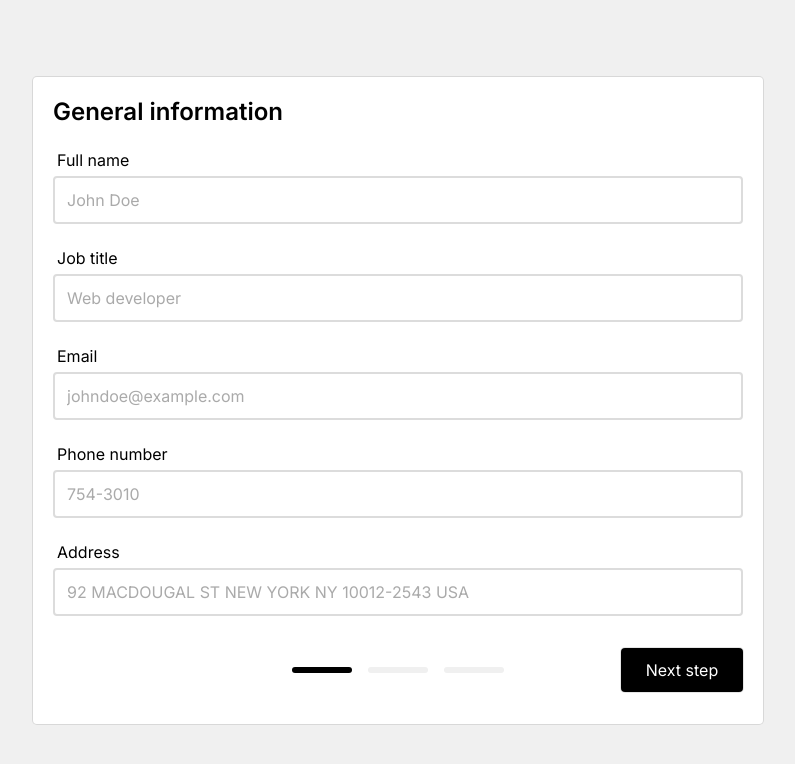
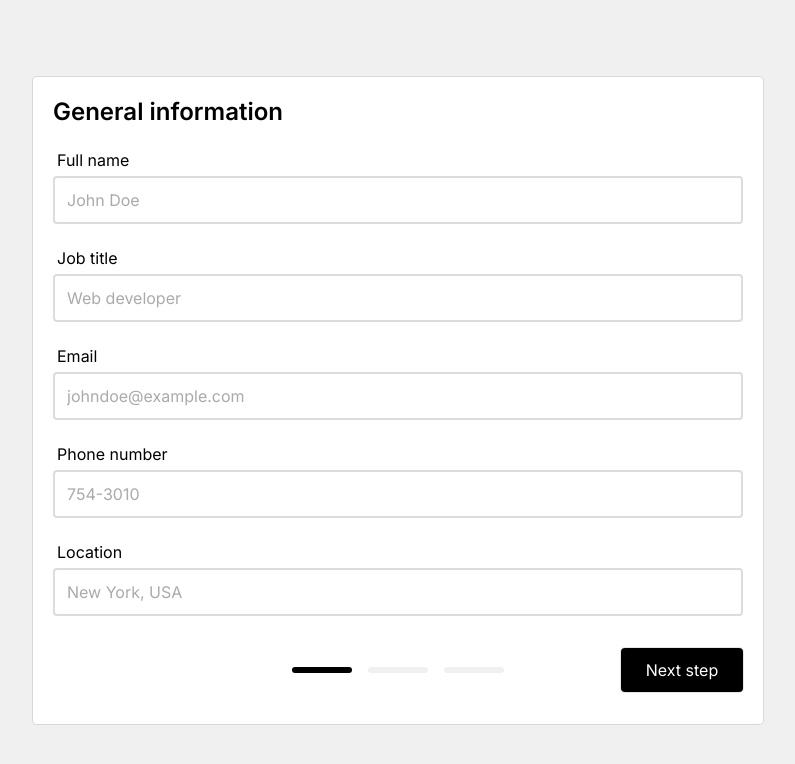
Before and after one commit to nelrnd/react-cv-application, a React (Create React App) app: page / in a window 1280 px wide. Shown: the top 764 px of the page, without its empty margins (242-1037 px from the left). Built offline with nearby package versions, Linux system fonts and the light colour scheme.

Commit message:
Replace "address" with "location" and change location input placeholder

```diff
--- a/src/App.js
+++ b/src/App.js
@@ -25,7 +25,7 @@ class App extends Component {
         jobTitle: '',
         email: '',
         phone: '',
-        address: '',
+        location: '',
       },
       education: [{ ...schoolModel }],
       work: [{ ...companyModel }],
--- a/src/components/GeneralFormSection.js
+++ b/src/components/GeneralFormSection.js
@@ -3,64 +3,64 @@ import React, { Component } from 'react';
 class GeneralFormSection extends Component {
   render() {
     const { handleChange, data } = this.props;
-    const { fullName, jobTitle, email, phone, address } = data;
+    const { fullName, jobTitle, email, phone, location } = data;
 
     return (
-      <div className='form-section'>
+      <div className="form-section">
         <h2>General information</h2>
 
         <div>
-          <label htmlFor='full-name'>Full name</label>
+          <label htmlFor="full-name">Full name</label>
           <input
-            type='text'
-            id='full-name'
-            placeholder='John Doe'
+            type="text"
+            id="full-name"
+            placeholder="John Doe"
             value={fullName}
             onChange={(event) => handleChange(event, 'fullName', 'general')}
           />
         </div>
 
         <div>
-          <label htmlFor='job-title'>Job title</label>
+          <label htmlFor="job-title">Job title</label>
           <input
-            type='text'
-            id='job-title'
-            placeholder='Web developer'
+            type="text"
+            id="job-title"
+            placeholder="Web developer"
             value={jobTitle}
             onChange={(event) => handleChange(event, 'jobTitle', 'general')}
           />
         </div>
 
         <div>
-          <label htmlFor='email'>Email</label>
+          <label htmlFor="email">Email</label>
           <input
-            type='email'
-            id='email'
-            placeholder='johndoe@example.com'
+            type="email"
+            id="email"
+            placeholder="johndoe@example.com"
             value={email}
             onChange={(event) => handleChange(event, 'email', 'general')}
           />
         </div>
 
         <div>
-          <label htmlFor='phone'>Phone number</label>
+          <label htmlFor="phone">Phone number</label>
           <input
-            type='tel'
-            id='phone'
-            placeholder='754-3010'
+            type="tel"
+            id="phone"
+            placeholder="754-3010"
             value={phone}
             onChange={(event) => handleChange(event, 'phone', 'general')}
           />
         </div>
 
         <div>
-          <label htmlFor='address'>Address</label>
+          <label htmlFor="location">Location</label>
           <input
-            type='text'
-            id='address'
-            placeholder='92 MACDOUGAL ST NEW YORK NY 10012-2543 USA'
-            value={address}
-            onChange={(event) => handleChange(event, 'address', 'general')}
+            type="text"
+            id="location"
+            placeholder="New York, USA"
+            value={location}
+            onChange={(event) => handleChange(event, 'location', 'general')}
           />
         </div>
       </div>
--- a/src/components/GeneralViewSection.js
+++ b/src/components/GeneralViewSection.js
@@ -2,25 +2,25 @@ import React, { Component } from 'react';
 
 class GeneralViewSection extends Component {
   render() {
-    const { fullName, jobTitle, email, phone, address } = this.props.data;
+    const { fullName, jobTitle, email, phone, location } = this.props.data;
     return (
-      <div className='view-section'>
+      <div className="view-section">
         <h1>{fullName}</h1>
         <h2>{jobTitle}</h2>
 
         <div>
-          <p className='small'>Email</p>
+          <p className="small">Email</p>
           <p>{email}</p>
         </div>
 
         <div>
-          <p className='small'>Phone number</p>
+          <p className="small">Phone number</p>
           <p>{phone}</p>
         </div>
 
         <div>
-          <p className='small'>Address</p>
-          <p>{address}</p>
+          <p className="small">Location</p>
+          <p>{location}</p>
         </div>
       </div>
     );
```
